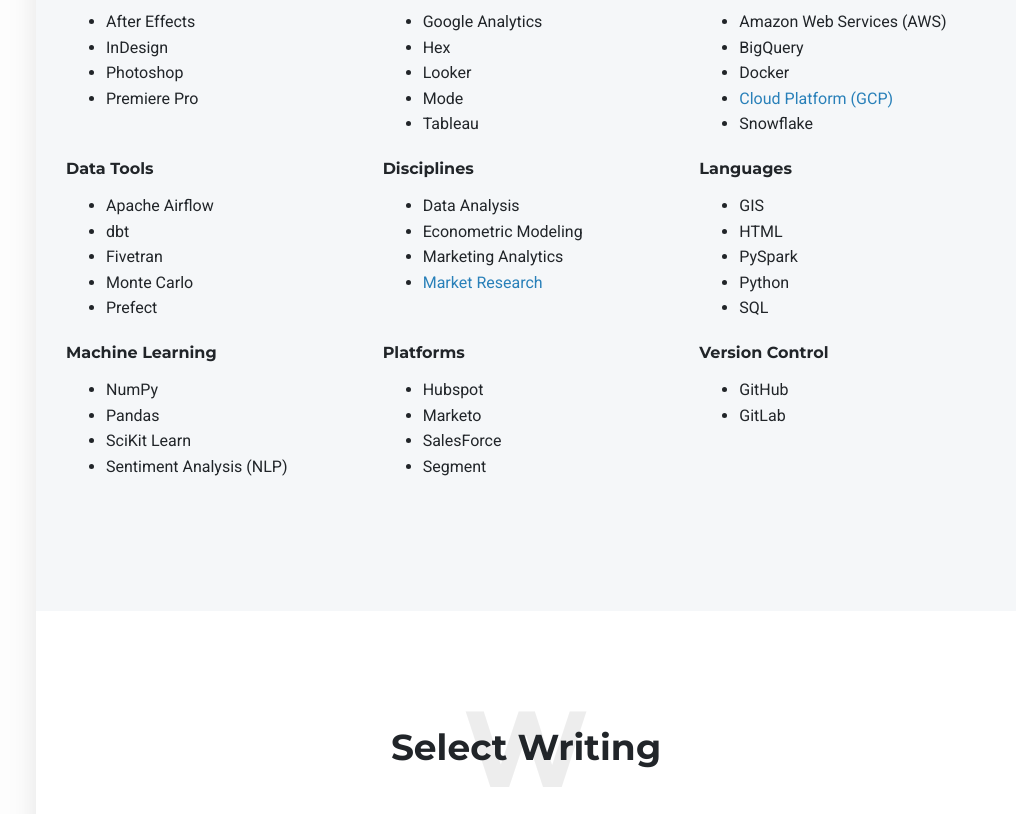
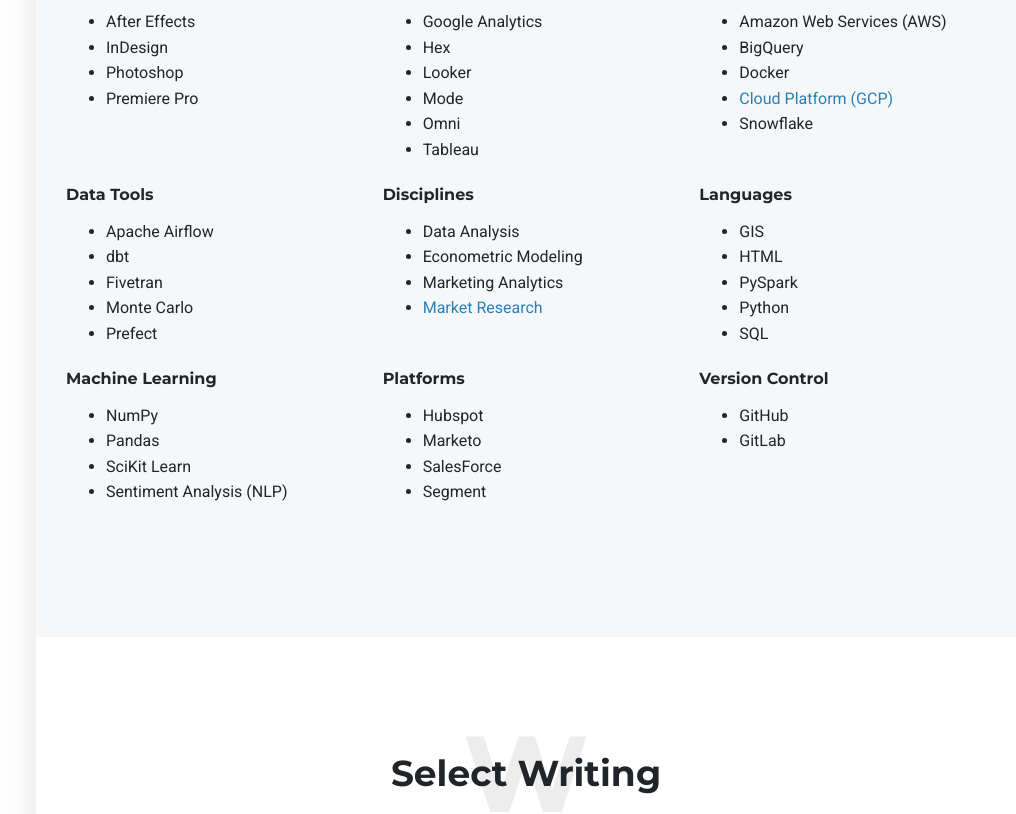
Before and after one commit to bengen343/benjaminengen.com, a plain HTML site: page index.html in a window 1280 px wide. Shown: the part 5072-5886 px from the top of the page, without its empty margins (264-1280 px from the left). Drawn offline with Linux system fonts and the light colour scheme.

Commit message:
add omni to skills

```diff
--- a/index.html
+++ b/index.html
@@ -345,6 +345,7 @@
 										<li>Hex</li>
 										<li>Looker</li>
 										<li>Mode</li>
+										<li>Omni</li>
 										<li>Tableau</li>
 									</ul>
 								</div>
```
